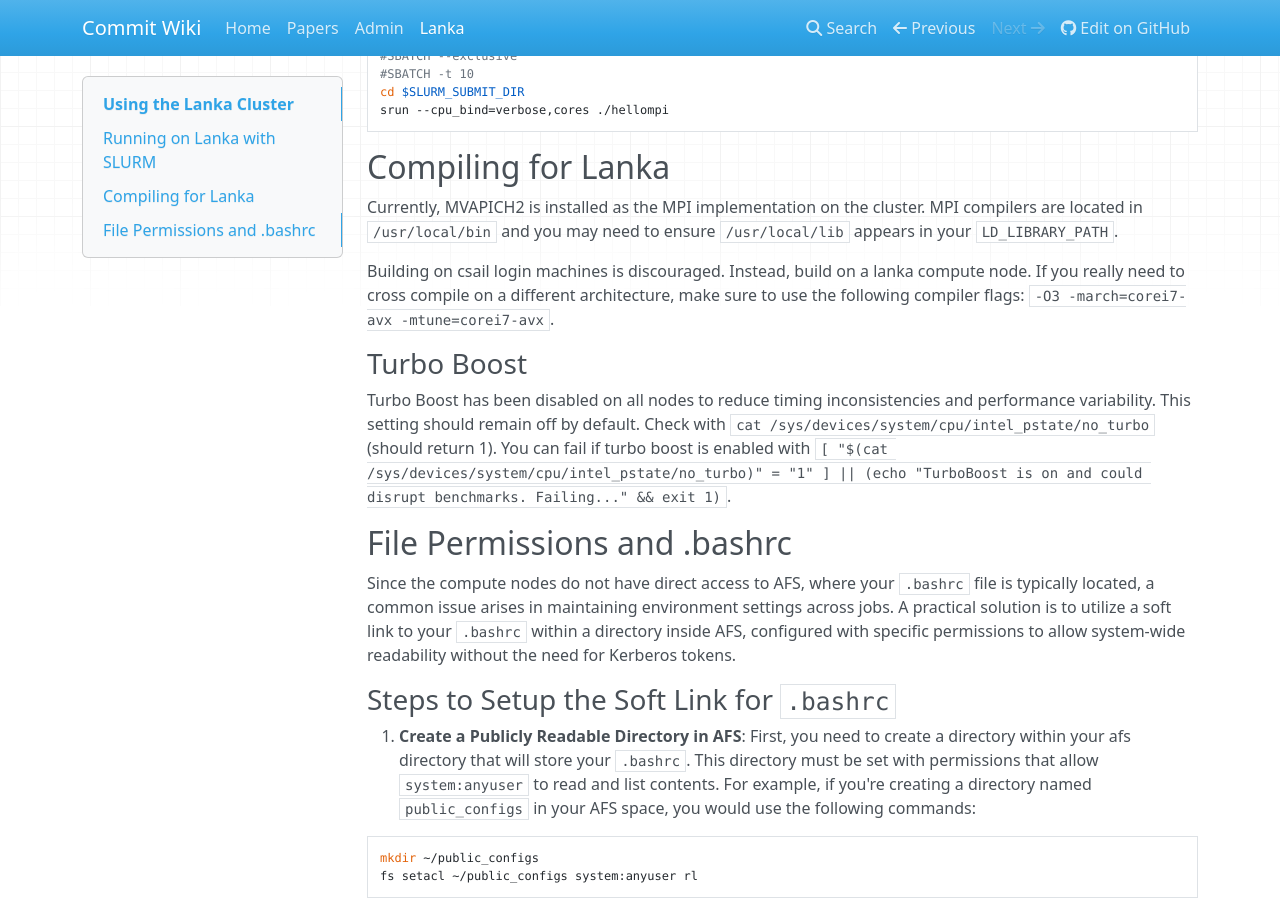
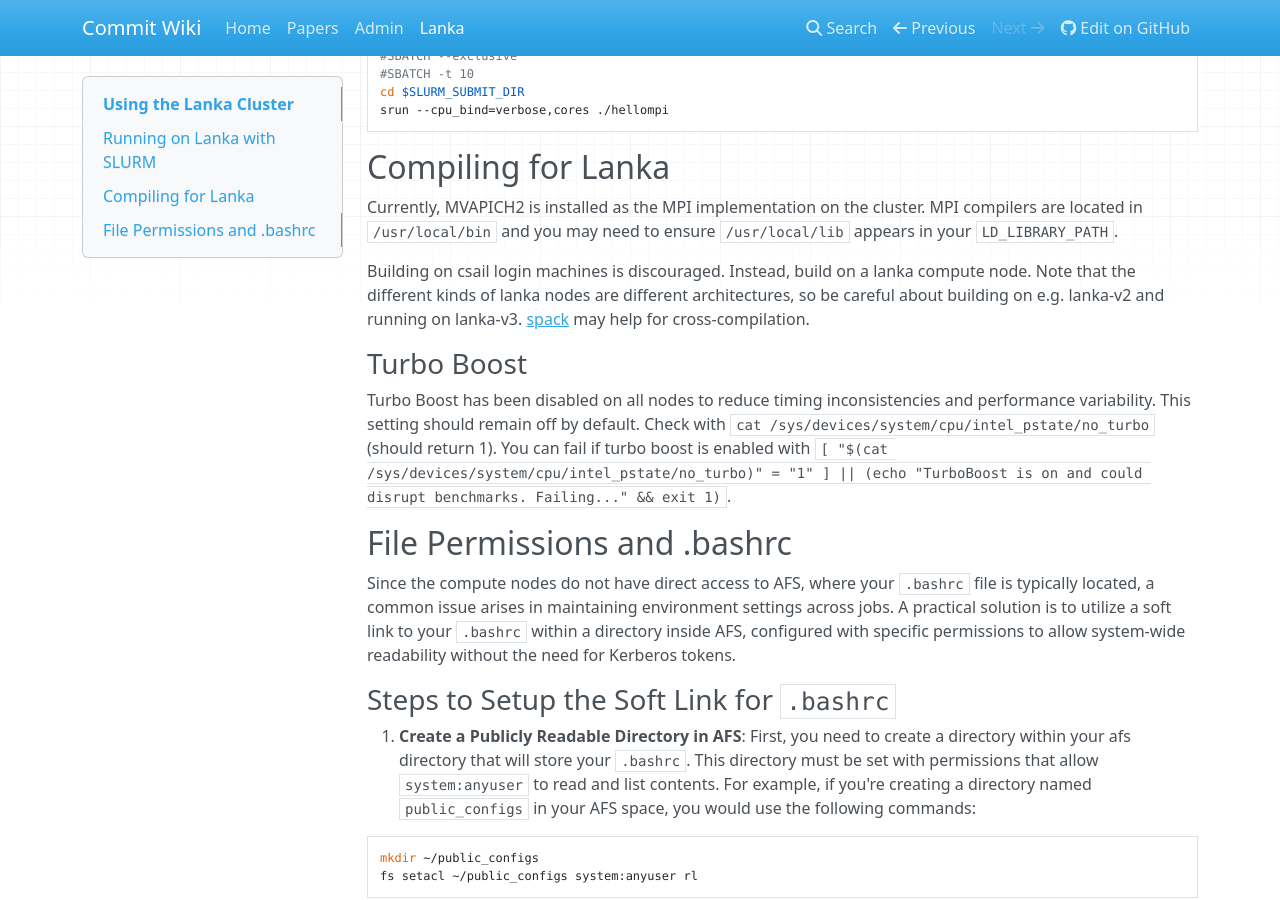
Before and after one commit to mit-commit/commit-wiki, an MkDocs documentation site: the page built from docs/lanka.md, in a window 1280 px wide and 900 px high, scrolled down 1237 px. Built offline with MkDocs 1.6.1, drawn with Linux system fonts in a browser that asks for light colours; nearby versions of some CDN libraries.

Commit message:
Update lanka.md

```diff
--- a/docs/lanka.md
+++ b/docs/lanka.md
@@ -54,7 +54,7 @@ srun --cpu_bind=verbose,cores ./hellompi
 
 Currently, MVAPICH2 is installed as the MPI implementation on the cluster. MPI compilers are located in `/usr/local/bin` and you may need to ensure `/usr/local/lib` appears in your `LD_LIBRARY_PATH`.
 
-Building on csail login machines is discouraged. Instead, build on a lanka compute node. If you really need to cross compile on a different architecture, make sure to use the following compiler flags: `-O3 -march=corei7-avx -mtune=corei7-avx`.
+Building on csail login machines is discouraged. Instead, build on a lanka compute node. Note that the different kinds of lanka nodes are different architectures, so be careful about building on e.g. lanka-v2 and running on lanka-v3. [spack](https://spack.io/) may help for cross-compilation.
 
 ### Turbo Boost
 
```
